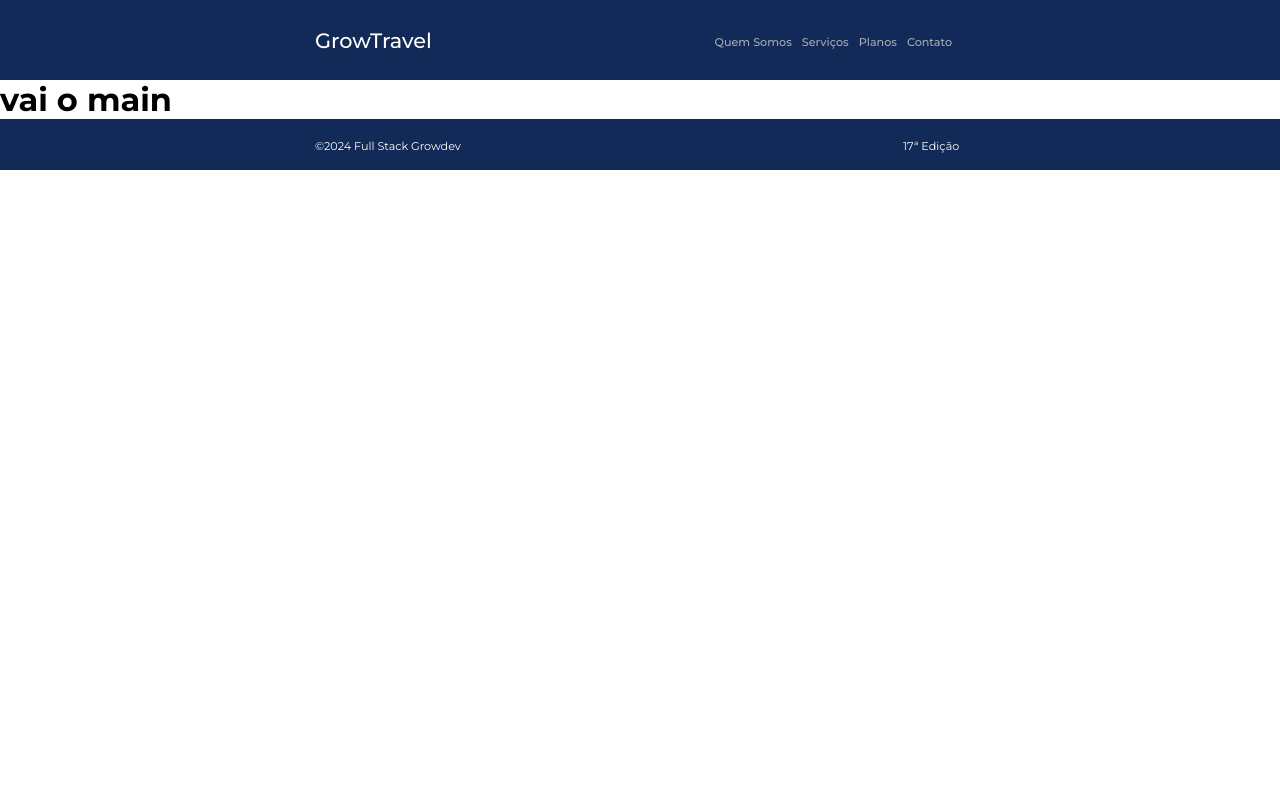
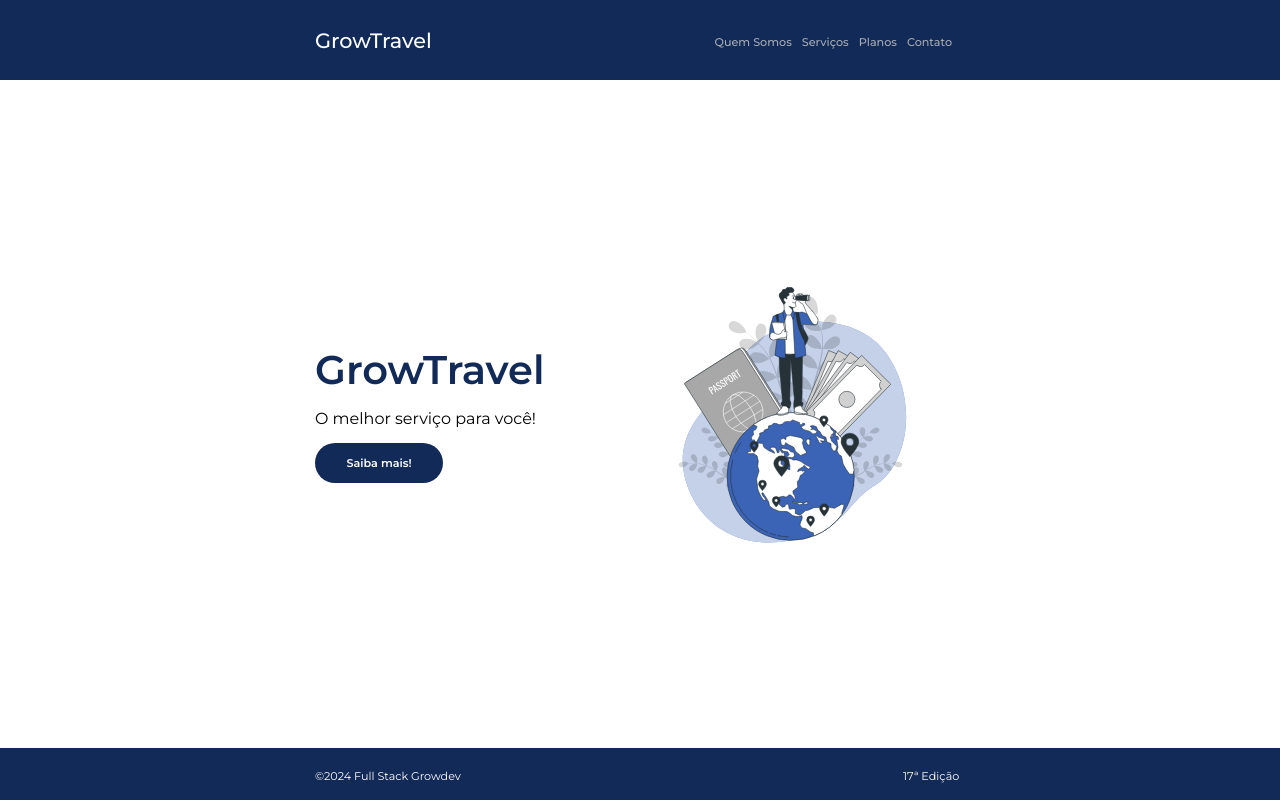
Before and after one commit to Leokrindges/growturismos, a React (Vite) app: page / in a window 1280 px wide. Built offline with nearby package versions, Linux system fonts and the light colour scheme.

Commit message:
Feature: Adicionado Main na Home

```diff
--- a/src/components/functional/Footer.tsx
+++ b/src/components/functional/Footer.tsx
@@ -7,7 +7,7 @@ export function Footer() {
   return (
     <FooterStyled>
       <Container heigth="100%">
-        <Row alignItens="center" heigth="100%">
+        <Row alignItens="center" height="100%">
           <Column widht="88%">
             <span>©2024 Full Stack Growdev</span>
           </Column>
--- a/src/components/functional/Header.tsx
+++ b/src/components/functional/Header.tsx
@@ -9,7 +9,7 @@ export function Header() {
   return (
     <HeaderStyled>
       <Container heigth="100%">
-        <Row alignItens="center" heigth="100%">
+        <Row alignItens="center" height="100%">
           <Column widht="59%">
             <LinkStyled fontSize="1.3rem" color="#fff" as={Link} to="/">
               GrowTravel
--- a/src/components/functional/Main.tsx
+++ b/src/components/functional/Main.tsx
@@ -1,9 +1,37 @@
+import { Column } from "../styled/Column";
+import { Container } from "../styled/Container";
 import { MainStyled } from "../styled/MainStyled";
+import { Row } from "../styled/Row";
+import Image from "../../assets/home.svg";
+import { ParagraphStyled } from "../styled/Paragraph";
+import { ButtonStyled } from "../styled/ButtonStyled";
 
 export function Main() {
   return (
     <MainStyled>
-        <h1>vai o main</h1>
+      <Container heigth="100%">
+        <Row height="100%">
+          <Column
+            displayFlex="flex"
+            flexDirection="column"
+            height="100%"
+            widht="350px"
+            justifyContent="center"
+          >
+            <h1>GrowTravel</h1>
+            <ParagraphStyled>O melhor serviço para você!</ParagraphStyled>
+            <ButtonStyled>Saiba mais!</ButtonStyled>
+          </Column>
+          <Column
+            displayFlex="flex"
+            alignItens="center"
+            height="100%"
+            widht="350px"
+          >
+            <img src={Image} alt="" />
+          </Column>
+        </Row>
+      </Container>
     </MainStyled>
   );
 }
--- /dev/null
+++ b/src/components/styled/ButtonStyled.tsx
@@ -0,0 +1,16 @@
+import styled from "styled-components";
+
+export const ButtonStyled = styled.button`
+    background-color: #122a57;
+    border-radius: 30px;
+    color: #fff;
+    height: 2.5rem;
+    width: 8rem;
+    border: 0 solid;
+    font-size: 0.7rem;
+    font-weight: 600;
+
+    &:hover{
+        background-color: #354d7a;
+    }
+`;
--- a/src/components/styled/Column.tsx
+++ b/src/components/styled/Column.tsx
@@ -2,16 +2,35 @@ import styled from "styled-components";
 
 interface ColumnProps {
   widht?: string;
-  heigth?: string;
+  height?: string;
   marginRight?: string;
+  displayFlex?: "flex" | "block";
+  alignItens?: "start" | "center" | "end"
+  flexDirection?: "column" | "column-reverse" | "row" | "row-reverse"
+  justifyContent?: "start" | "center" | "end"
 }
 
 export const Column = styled.div<ColumnProps>`
+  display: ${(props) => props.displayFlex ?? "block"};
   width: ${(props) => props.widht ?? "auto"};
-  height: ${(props) => props.heigth ?? "auto"};
+  height: ${(props) => props.height ?? "auto"};
+  align-items: ${(props)=> props.alignItens};
+  flex-direction: ${(props) => props.flexDirection ?? "row"};
+  justify-content: ${(props) => props.justifyContent};
+  gap: 15px;
 
-  span{
+  span {
     font-size: 0.7rem;
     color: #fff;
   }
+
+  h1 {
+    color: #122a57;
+    font-weight: 560;
+    font-size: 2.5rem;
+  }
+
+  img {
+    width: 90%;
+  }
 `;
--- a/src/components/styled/FooterStyled.tsx
+++ b/src/components/styled/FooterStyled.tsx
@@ -3,5 +3,5 @@ import styled from "styled-components";
 export const FooterStyled = styled.div`
   background-color: #122a57;
   color: #fff;
-  height: 3.2rem;
+  height: 3.25rem;
 `;
--- a/src/components/styled/MainStyled.tsx
+++ b/src/components/styled/MainStyled.tsx
@@ -2,4 +2,5 @@ import styled from "styled-components";
 
 export const MainStyled = styled.div`
     width: 100wh;
+    height: calc(-132px + 100vh);
 `;
--- /dev/null
+++ b/src/components/styled/Paragraph.tsx
@@ -0,0 +1,5 @@
+import styled from "styled-components";
+
+export const ParagraphStyled = styled.p`
+    font-size: 1rem;
+`;
--- a/src/components/styled/Row.tsx
+++ b/src/components/styled/Row.tsx
@@ -3,7 +3,7 @@ import styled from "styled-components";
 interface RowProps {
   alignItens?: "center" | "start" | "End";
   justifyContent?: "center" | "start" | "snd" | "space-between";
-  heigth?: string;
+  height?: string;
   flexWrap?: "wrap";
   flexDirection?: "column" | "row" | "row-reverse" | "column-reverse";
 }
@@ -16,5 +16,5 @@ export const Row = styled.div<RowProps>`
   gap: 16px;
   align-items: ${(props) => props.alignItens ?? "strech"};
   justify-content: ${(props) => props.justifyContent ?? "start"};
-  height: ${(props) => props.heigth ?? "auto"};
+  height: ${(props) => props.height ?? "auto"};
 `;
```
